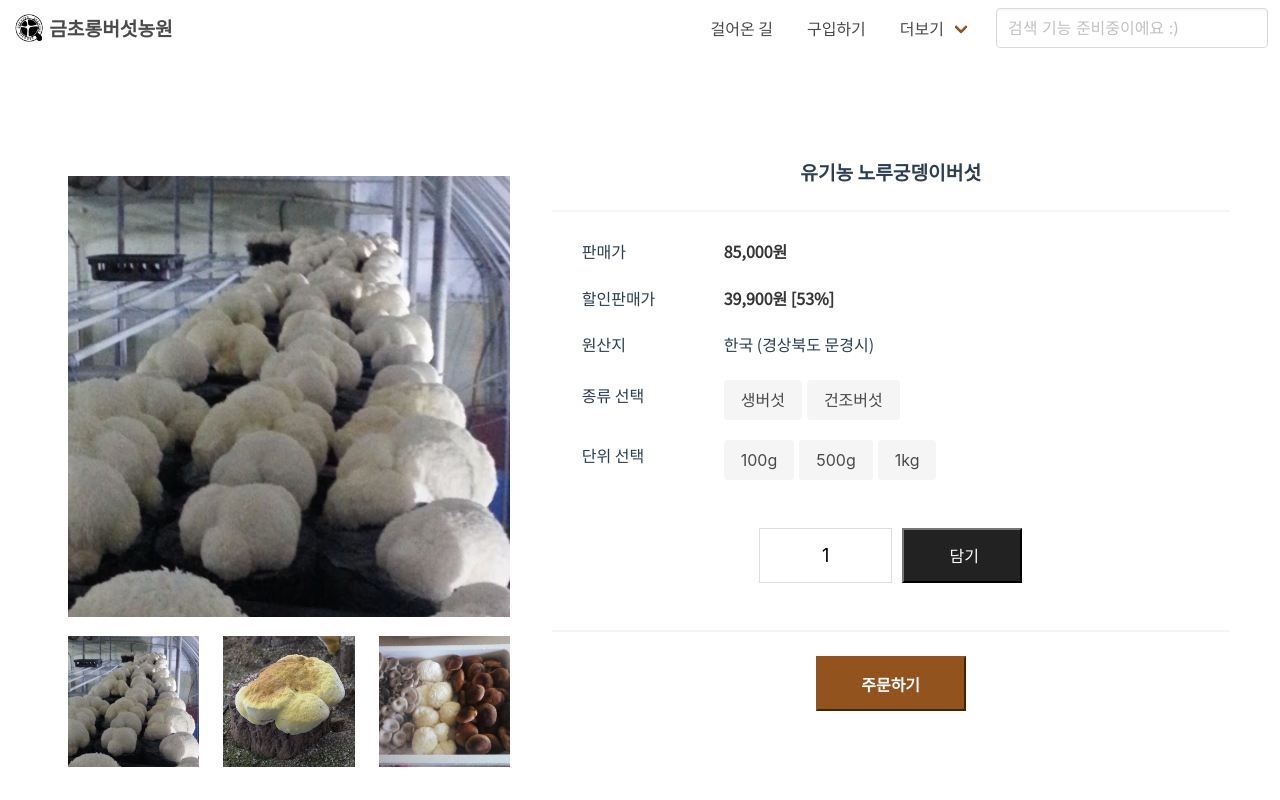
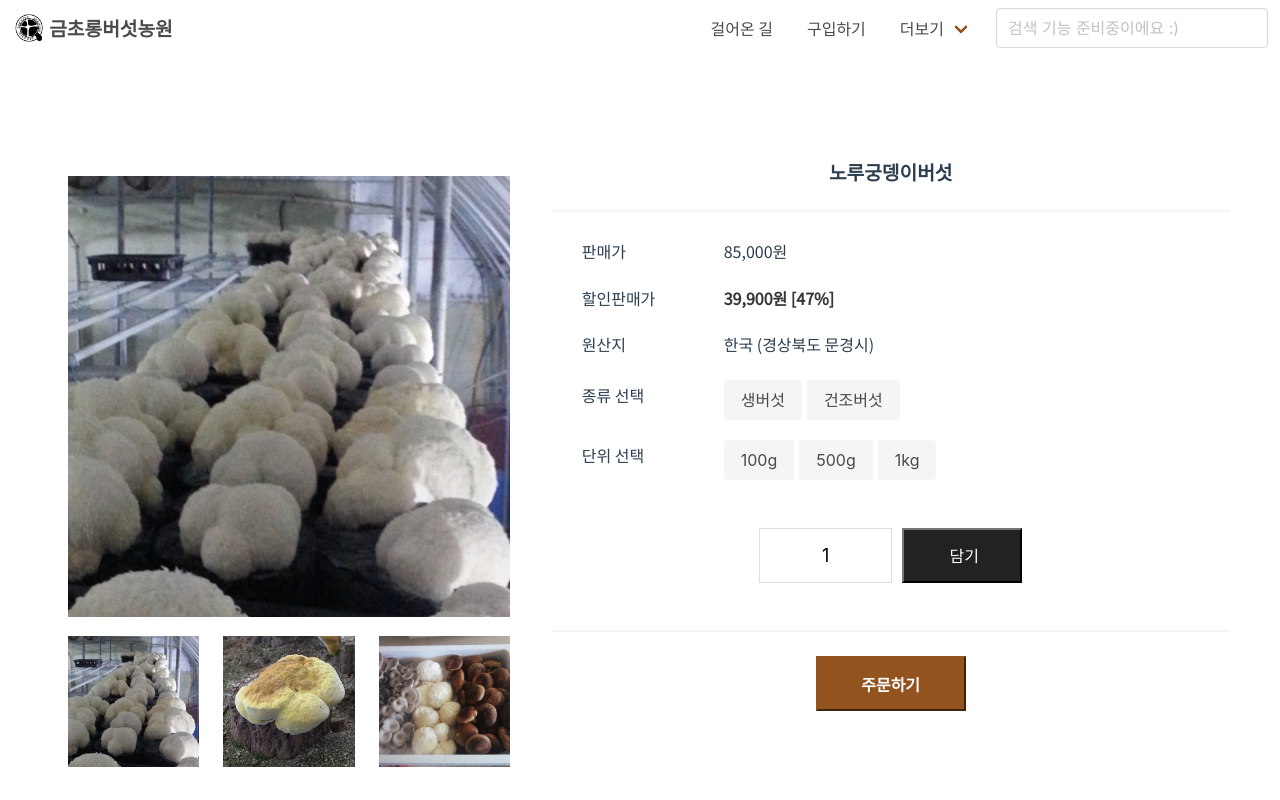
Before and after one commit to greenmonn/chorongfarm-home, a Vue app: page /detail/noru in a window 1280 px wide. Shown: the top 800 px of the page. Built offline with nearby package versions, Linux system fonts and the light colour scheme; a web font is replaced by a local one.

Commit message:
Fix constant sale price
할인가격 적용되지 않는 오류 해결.

```diff
--- a/src/views/Detail.vue
+++ b/src/views/Detail.vue
@@ -20,19 +20,19 @@
 
       <div class="product-description column">
         <div>
-          <p class="content-title">유기농 {{ name }}</p>
+          <p class="content-title">{{ name }}</p>
           <hr>
           <div class="content">
             <dl>
               <dt>판매가</dt>
               <dd>
-                <strong>{{ priceString }}원</strong>
+                {{ priceString }}원
               </dd>
             </dl>
             <dl>
               <dt>할인판매가</dt>
               <dd>
-                <strong>39,900원 [53%]</strong>
+                <strong>{{ priceForSaleString }}원 [{{ priceSaleRate }}%]</strong>
               </dd>
             </dl>
             <dl>
@@ -137,6 +137,9 @@ export default {
     },
     priceForSaleString() {
       return logics.formatPrice(this.priceForSale);
+    },
+    priceSaleRate() {
+      return (this.priceForSale / this.price).toFixed(2) * 100;
     },
     selections() {
       return this.$store.state.selections;
```
